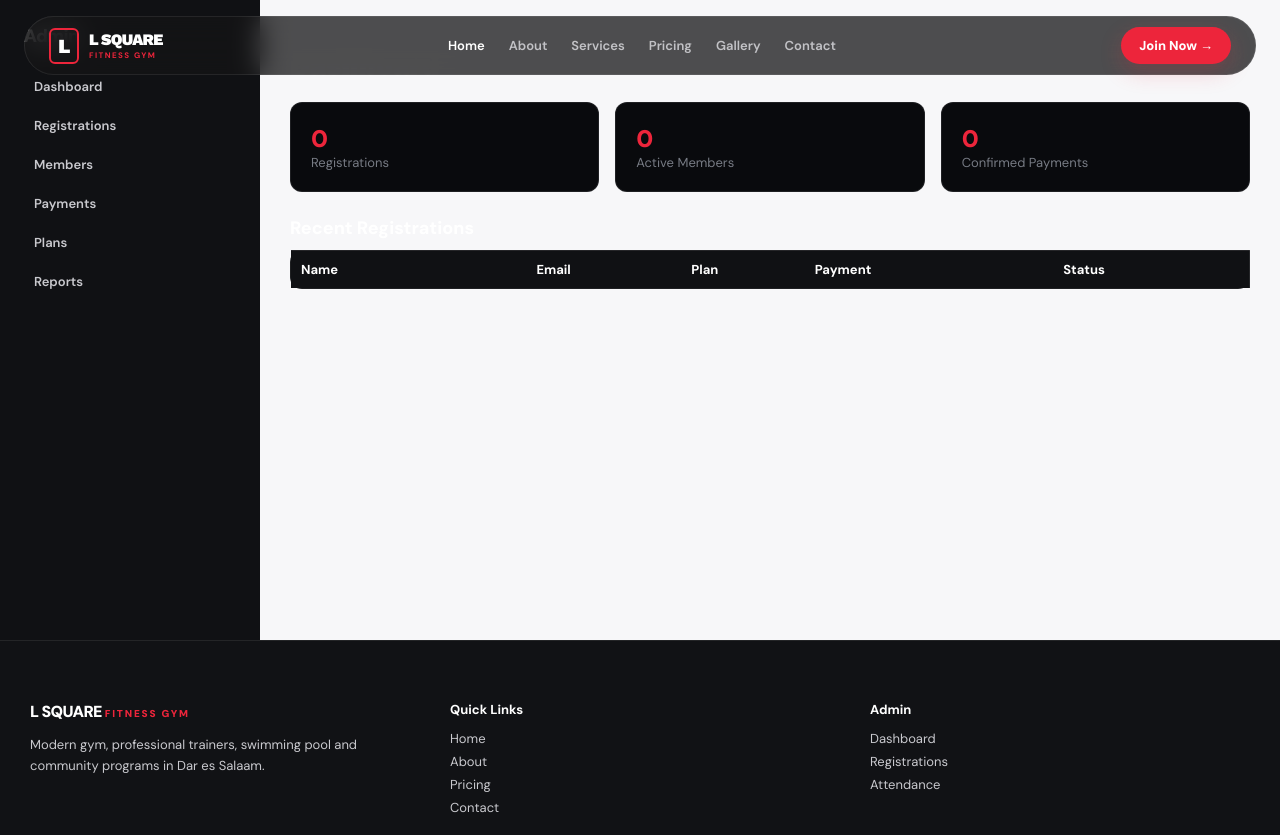
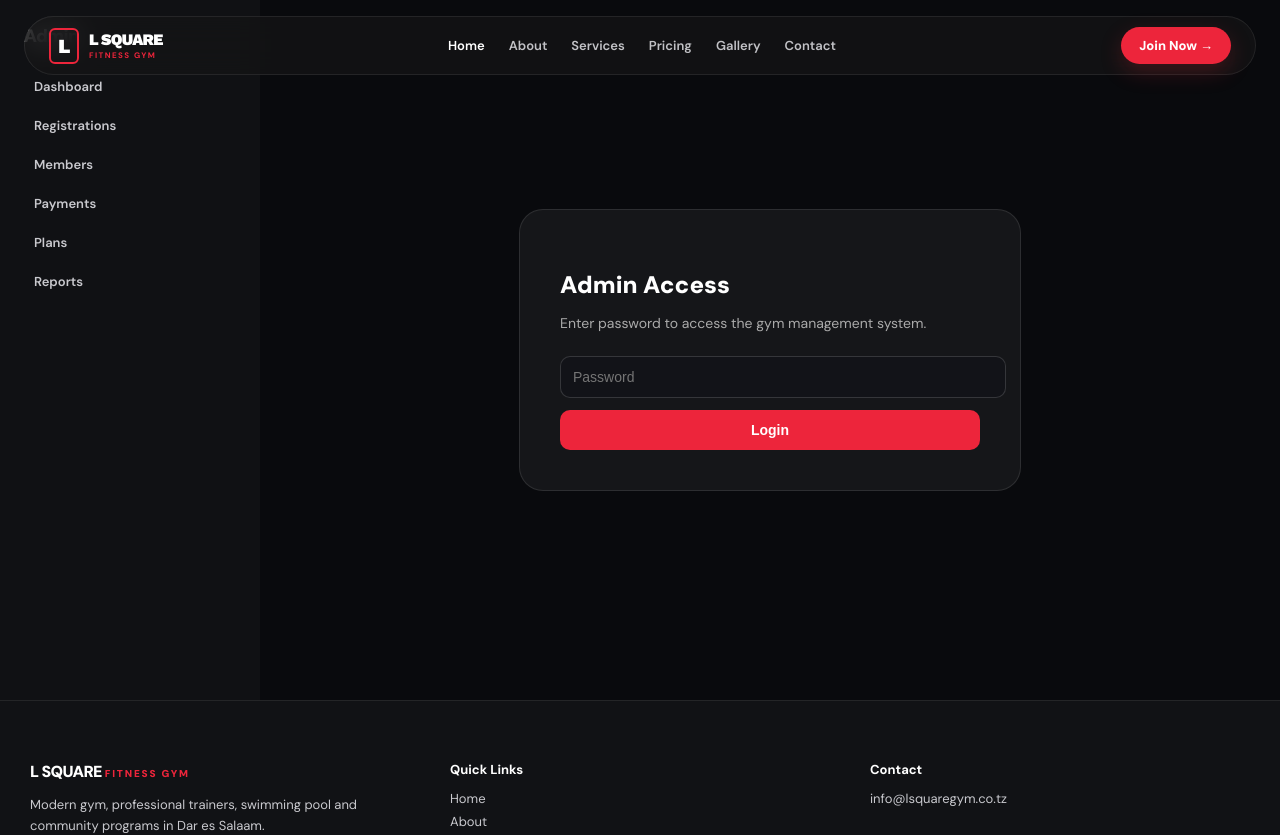
Before and after one commit to Collins44-mark/Lsquare-Gym, a Next.js app: page /admin in a window 1280 px wide. Shown: the top 835 px of the page. Built offline with nearby package versions, Linux system fonts and the light colour scheme.

Commit message:
separate admin: /admin login + dashboard with real data from lib/data; public nav/footer cleaned; admin layout dark
Co-authored-by: Cursor <cursoragent@cursor.com>

```diff
--- a/app/admin/layout.tsx
+++ b/app/admin/layout.tsx
@@ -8,7 +8,7 @@ export default function AdminLayout({ children }: { children: React.ReactNode })
     {label:'Reports',href:'/admin/reports'},
   ];
   return (
-    <div style={{display:'grid',gridTemplateColumns:'260px 1fr',minHeight:'80vh',background:'#f7f7f9'}}>
+    <div style={{display:'grid',gridTemplateColumns:'260px 1fr',minHeight:'80vh',background:'#090A0D'}}>
       <aside style={{background:'#101114',padding:24,color:'#fff'}}>
         <div style={{fontWeight:900,fontSize:18,letterSpacing:'-.04em',marginBottom:24}}>Admin</div>
         <nav style={{display:'flex',flexDirection:'column',gap:10}}>
--- a/app/admin/page.tsx
+++ b/app/admin/page.tsx
@@ -1,27 +1,54 @@
-import { getRegistrations, getMembers, getPayments, getPlans } from '../lib/data';
+'use client';
+import { useState } from 'react';
+import { getRegistrations, getMembers, getPayments, confirmPayment } from '../lib/data';
+
 export default function AdminDashboard() {
+  const [auth, setAuth] = useState(false);
+  const [pw, setPw] = useState('');
+  if (!auth) {
+    return (
+      <div style={{minHeight:'80vh',display:'flex',alignItems:'center',justifyContent:'center',background:'#090A0D'}}>
+        <div style={{background:'rgba(255,255,255,0.05)',border:'1px solid rgba(255,255,255,0.1)',borderRadius:24,padding:40,maxWidth:420,width:'100%'}}>
+          <h2 style={{fontWeight:900,fontSize:24,color:'#fff',marginBottom:8}}>Admin Access</h2>
+          <p style={{color:'#aaa',fontSize:14,marginBottom:24}}>Enter password to access the gym management system.</p>
+          <input type="password" value={pw} onChange={e=>setPw(e.target.value)} placeholder="Password" style={{width:'100%',padding:12,borderRadius:10,border:'1px solid rgba(255,255,255,0.15)',background:'#121318',color:'#fff',marginBottom:12,fontSize:14}} />
+          <button onClick={()=>{if(pw==='admin') setAuth(true); else alert('Invalid');}} style={{width:'100%',padding:12,borderRadius:10,border:'none',background:'#ed253b',color:'#fff',fontWeight:800,fontSize:14,cursor:'pointer'}}>Login</button>
+        </div>
+      </div>
+    );
+  }
   const regs = getRegistrations();
   const members = getMembers();
   const payments = getPayments();
+  const active = members.filter(m=>m.active && new Date(m.validUntil) > new Date()).length;
+  const expired = members.filter(m=>!m.active || new Date(m.validUntil) <= new Date()).length;
+  const pending = regs.filter(r=>r.status==='pending').length;
+  const revenue = payments.filter(p=>p.status==='confirmed').reduce((s,p)=>s+p.amount,0);
   return (
-    <div>
-      <h1 style={{fontFamily:"'Work Sans',system-ui,sans-serif",fontWeight:900,fontSize:28,color:'#fff',marginBottom:20}}>Dashboard</h1>
-      <div style={{display:'grid',gridTemplateColumns:'repeat(auto-fit,minmax(220px,1fr))',gap:16,marginBottom:24}}>
-        <div style={{background:'#090A0D',border:'1px solid rgba(255,255,255,0.09)',borderRadius:12,padding:20}}><div style={{fontWeight:900,fontSize:24,color:'#ed253b'}}>{regs.length}</div><div style={{fontSize:13,color:'#777b84'}}>Registrations</div></div>
-        <div style={{background:'#090A0D',border:'1px solid rgba(255,255,255,0.09)',borderRadius:12,padding:20}}><div style={{fontWeight:900,fontSize:24,color:'#ed253b'}}>{members.length}</div><div style={{fontSize:13,color:'#777b84'}}>Active Members</div></div>
-        <div style={{background:'#090A0D',border:'1px solid rgba(255,255,255,0.09)',borderRadius:12,padding:20}}><div style={{fontWeight:900,fontSize:24,color:'#ed253b'}}>{payments.length}</div><div style={{fontSize:13,color:'#777b84'}}>Confirmed Payments</div></div>
+    <div style={{padding:30,color:'#fff'}}>
+      <h1 style={{fontWeight:900,fontSize:28,marginBottom:24}}>Dashboard</h1>
+      <div style={{display:'grid',gridTemplateColumns:'repeat(auto-fit,minmax(220px,1fr))',gap:16,marginBottom:30}}>
+        {[
+          {label:'Members',val:members.length},
+          {label:'Active',val:active},
+          {label:'Expired',val:expired},
+          {label:'Pending Reg.',val:pending},
+          {label:'Pending Pay',val:regs.filter(r=>r.paymentStatus==='pending').length},
+          {label:'Revenue TZS',val:revenue.toLocaleString()},
+        ].map(s=> (
+          <div key={s.label} style={{background:'rgba(255,255,255,0.05)',border:'1px solid rgba(255,255,255,0.08)',borderRadius:14,padding:20}}>
+            <div style={{fontSize:12,color:'#aaa'}}>{s.label}</div>
+            <div style={{fontWeight:900,fontSize:22,color:'#fff'}}>{s.val}</div>
+          </div>
+        ))}
       </div>
-      <h2 style={{fontWeight:800,fontSize:18,marginBottom:10}}>Recent Registrations</h2>
-      <table style={{width:'100%',background:'#090A0D',border:'1px solid rgba(255,255,255,0.09)',borderRadius:12,borderCollapse:'collapse',fontSize:13}}>
-        <thead><tr style={{background:'#101114',color:'#fff',textAlign:'left'}}><th style={{padding:10}}>Name</th><th>Email</th><th>Plan</th><th>Payment</th><th>Status</th></tr></thead>
-        <tbody>
-          {regs.slice(-6).reverse().map(r=> (
-            <tr key={r.id} style={{borderBottom:'1px solid #e8e9eb'}}>
-              <td style={{padding:10}}>{r.name}</td><td>{r.email}</td><td>{getPlans().find(p=>p.id===r.planId)?.name}</td><td>{r.paymentStatus}</td><td>{r.status}</td>
-            </tr>
-          ))}
-        </tbody>
-      </table>
+      <div style={{background:'rgba(255,255,255,0.05)',border:'1px solid rgba(255,255,255,0.08)',borderRadius:14,padding:20}}>
+        <h3 style={{fontWeight:800,fontSize:16,marginBottom:12}}>Recent Registrations</h3>
+        <table style={{width:'100%',fontSize:13,borderCollapse:'collapse'}}>
+          <thead><tr style={{color:'#aaa',textAlign:'left'}}><th style={{padding:6}}>Name</th><th>Plan</th><th>Status</th><th>Payment</th></tr></thead>
+          <tbody>{regs.slice(-10).map(r=> (<tr key={r.id} style={{borderBottom:'1px solid rgba(255,255,255,0.06)'}}><td style={{padding:6}}>{r.name}</td><td>{r.planId}</td><td>{r.status}</td><td>{r.paymentStatus}</td></tr>))}</tbody>
+        </table>
+      </div>
     </div>
   );
 }
--- a/app/components/Footer.tsx
+++ b/app/components/Footer.tsx
@@ -16,11 +16,9 @@ export default function Footer() {
           </div>
         </div>
         <div>
-          <div style={{fontWeight:700,color:'#fff',fontSize:13,marginBottom:12}}>Admin</div>
+          <div style={{fontWeight:700,color:'#fff',fontSize:13,marginBottom:12}}>Contact</div>
           <div style={{display:'flex',flexDirection:'column',gap:6,fontSize:13}}>
-            <a href="/admin" style={{color:'#c9c9ce',textDecoration:'none'}}>Dashboard</a>
-            <a href="/admin/registrations" style={{color:'#c9c9ce',textDecoration:'none'}}>Registrations</a>
-            <a href="/staff/attendance" style={{color:'#c9c9ce',textDecoration:'none'}}>Attendance</a>
+            <a href="mailto:info@lsquaregym.co.tz" style={{color:'#c9c9ce',textDecoration:'none'}}>info@lsquaregym.co.tz</a>
           </div>
         </div>
       </div>
```
